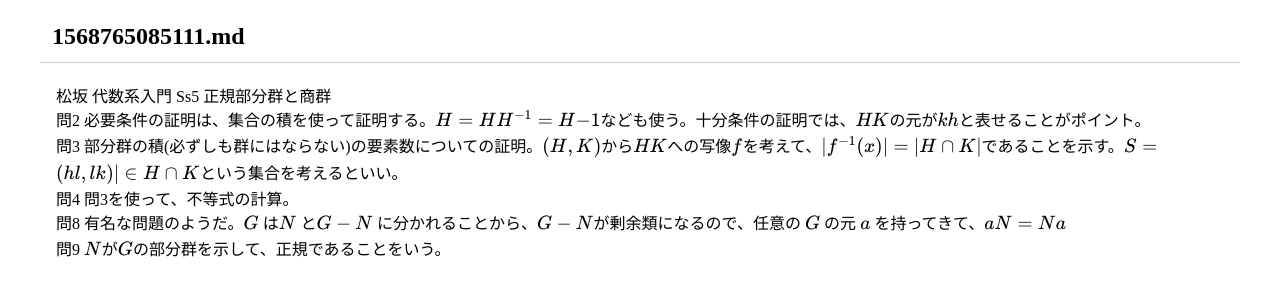
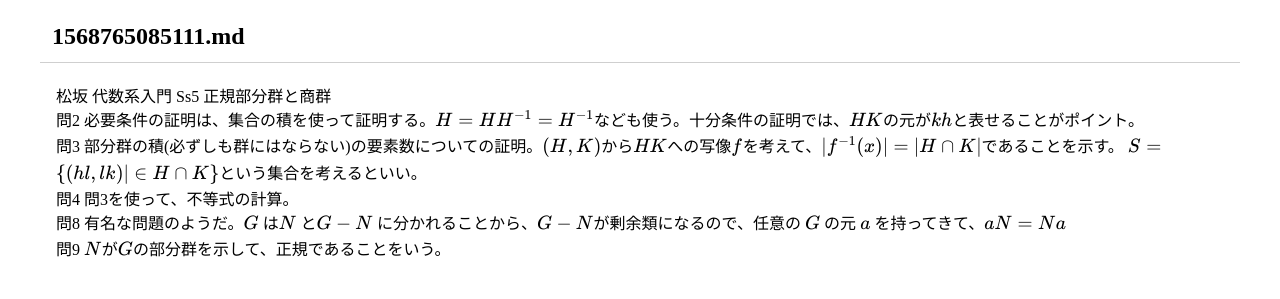
Before and after one commit to f6o/f6o.github.io, a Jekyll site: the page built from zakki.md, in a window 1280 px wide. Shown: the part 1502-1801 px from the top of the page. Built offline with Jekyll 4.4.1, drawn with Linux system fonts in a browser that asks for light colours; nearby versions of some CDN libraries; our own code applies the rules of GitHub Pages for plain Markdown files.

Commit message:
escape {,}

```diff
--- a/zakki.md
+++ b/zakki.md
@@ -100,9 +100,10 @@ H∋eから、 H=eH⊂HHと乗算によってHは閉じているから、H=HHで
 
 松坂 代数系入門 Ss5 正規部分群と商群
 
-問2 必要条件の証明は、集合の積を使って証明する。$H=HH^{-1}=H{-1}$なども使う。十分条件の証明では、$HK$の元が$kh$と表せることがポイント。
+問2 必要条件の証明は、集合の積を使って証明する。$H=HH^{-1}=H^{-1}$なども使う。十分条件の証明では、$HK$の元が$kh$と表せることがポイント。
 
-問3 部分群の積(必ずしも群にはならない)の要素数についての証明。$(H,K)$から$HK$への写像$f$を考えて、$\|f^{-1}(x)\|=\|H \cap K\|$であることを示す。$S=\{(hl,lk) \| \in H \cap K\}$という集合を考えるといい。
+問3 部分群の積(必ずしも群にはならない)の要素数についての証明。$(H,K)$から$HK$への写像$f$を考えて、$\|f^{-1}(x)\|=\|H \cap K\|$であることを示す。
+$S=\\\{(hl,lk) \| \in H \cap K\\\}$という集合を考えるといい。
 
 問4 問3を使って、不等式の計算。
 
```
